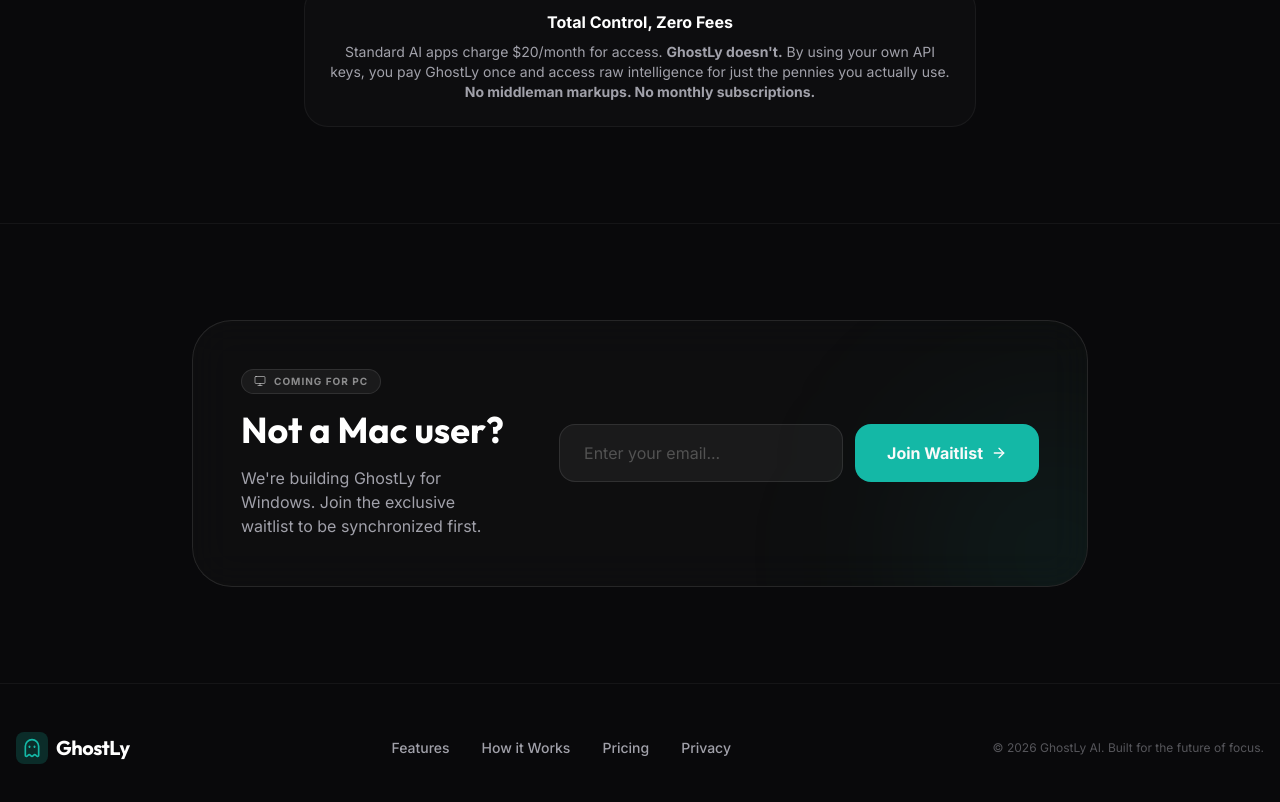
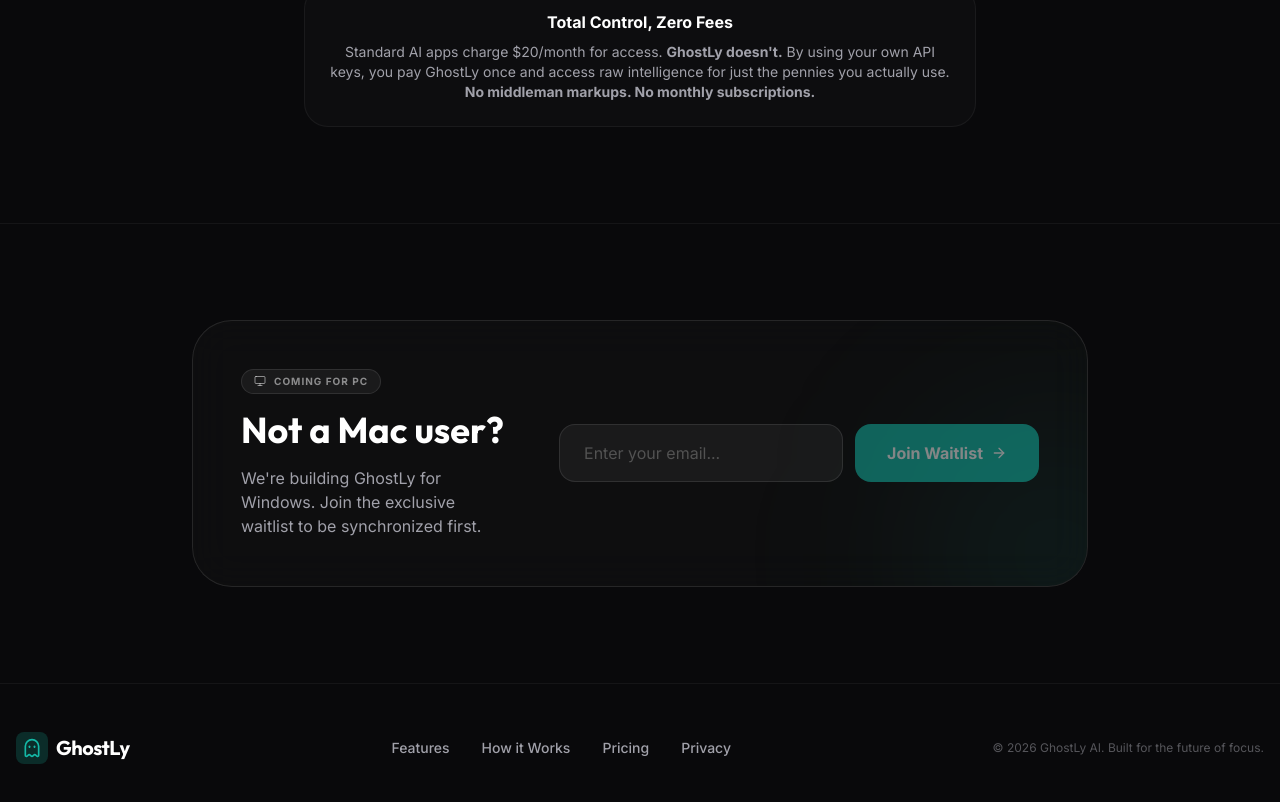
Before and after one commit to kcode-apps/ghostly-home, a Next.js app: page / in a window 1280 px wide. Shown: the part 4726-5528 px from the top of the page. Built offline with nearby package versions, Linux system fonts and the light colour scheme; no server answers.

Commit message:
add windows waitlist hook

```diff
--- a/src/components/sections/WindowsWaitlist.tsx
+++ b/src/components/sections/WindowsWaitlist.tsx
@@ -1,9 +1,39 @@
 "use client";
 
+import { useState } from "react";
 import { motion } from "framer-motion";
 import { Monitor, ArrowRight } from "lucide-react";
 
 export function WindowsWaitlist() {
+  const [email, setEmail] = useState("");
+  const [status, setStatus] = useState<"idle" | "submitting" | "success" | "error">("idle");
+
+  const validateEmail = (email: string) => {
+    return /^[^\s@]+@[^\s@]+\.[^\s@]+$/.test(email);
+  };
+
+  const handleJoinWaitlist = async () => {
+    if (!validateEmail(email)) return;
+    setStatus("submitting");
+
+    try {
+      const response = await fetch(process.env.NEXT_PUBLIC_FORMSPREE_URL || "", {
+        method: "POST",
+        headers: { "Content-Type": "application/json" },
+        body: JSON.stringify({ email, variant: "Windows" }),
+      });
+
+      if (response.ok) {
+        setStatus("success");
+        setEmail("");
+      } else {
+        setStatus("error");
+      }
+    } catch {
+      setStatus("error");
+    }
+  };
+
   return (
     <section className="py-24 relative overflow-hidden bg-background border-t border-white/5">
       <div className="container px-4 mx-auto">
@@ -28,11 +58,18 @@
             <div className="w-full md:w-auto flex flex-col sm:flex-row gap-3">
               <input
                 type="email"
-                placeholder="Enter your email..."
-                className="px-6 py-4 rounded-2xl bg-white/5 border border-white/10 text-white placeholder:text-neutral-600 outline-none focus:border-primary/50 transition-all min-w-[280px]"
+                placeholder={status === "success" ? "You're on the list!" : "Enter your email..."}
+                value={email}
+                onChange={(e) => setEmail(e.target.value)}
+                disabled={status === "submitting" || status === "success"}
+                className="px-6 py-4 rounded-2xl bg-white/5 border border-white/10 text-white placeholder:text-neutral-600 outline-none focus:border-primary/50 transition-all min-w-[280px] disabled:opacity-50"
               />
-              <button className="px-8 py-4 bg-primary text-primary-foreground font-bold rounded-2xl hover:brightness-110 transition-all active:scale-95 flex items-center justify-center gap-2">
-                Join Waitlist
+              <button
+                onClick={handleJoinWaitlist}
+                disabled={!validateEmail(email) || status === "submitting" || status === "success"}
+                className="px-8 py-4 bg-primary text-primary-foreground font-bold rounded-2xl hover:brightness-110 transition-all active:scale-95 flex items-center justify-center gap-2 disabled:opacity-50 disabled:cursor-not-allowed"
+              >
+                {status === "submitting" ? "Joining..." : status === "success" ? "Joined" : "Join Waitlist"}
                 <ArrowRight className="w-4 h-4" />
               </button>
             </div>
```
